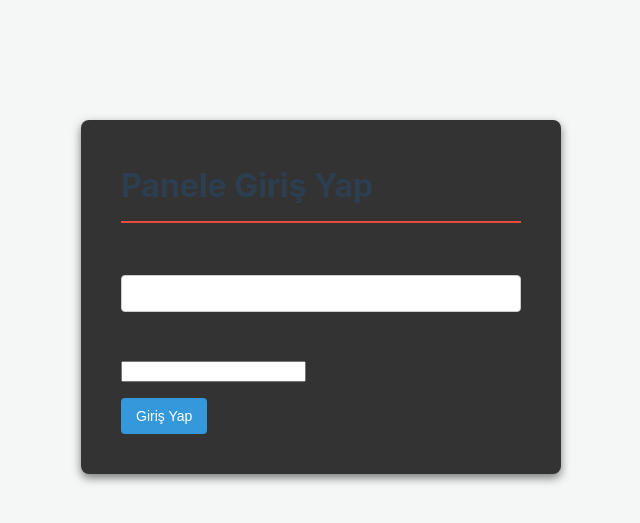
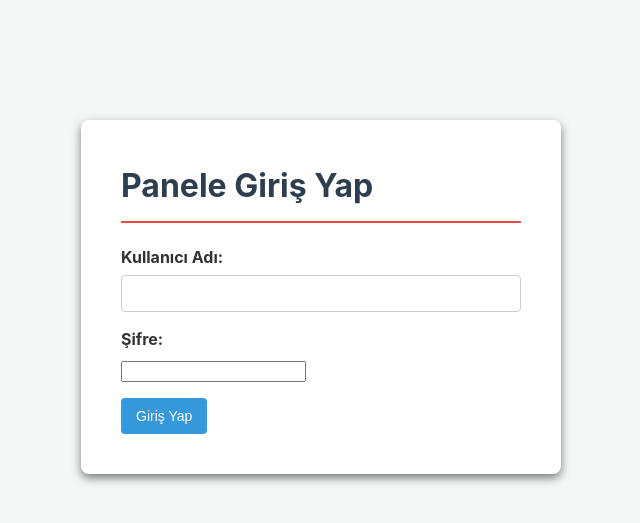
Before and after one commit to hermesthecat/sourcegraph2api, a Node project: template views/login.ejs in a window 1280 px wide. Shown: the top 523 px of the page, without its empty margins (319-959 px from the left). Run offline with Node 20 templates, Linux system fonts and the light colour scheme; the template is opened without the code that fills it, so the values that code supplies are empty; some libraries are stand-ins or nearby versions.

Commit message:
Refactor login.ejs to improve layout and styling: change background color to white, enhance form structure, and ensure consistent display of error messages. Add newline at the end of the file for better formatting.

```diff
--- a/views/login.ejs
+++ b/views/login.ejs
@@ -1,5 +1,6 @@
 <!DOCTYPE html>
 <html lang="tr">
+
 <head>
     <meta charset="UTF-8">
     <meta name="viewport" content="width=device-width, initial-scale=1.0">
@@ -10,18 +11,21 @@
             max-width: 400px;
             margin: 100px auto;
             padding: 40px;
-            background-color: #333;
+            background-color: #ffffff;
             border-radius: 8px;
-            box-shadow: 0 4px 10px rgba(0,0,0,0.5);
+            box-shadow: 0 4px 10px rgba(0, 0, 0, 0.5);
         }
     </style>
 </head>
+
 <body>
     <div class="login-container">
         <h1>Panele Giriş Yap</h1>
 
-        <% if (message && message.length > 0) { %>
-            <div class="alert alert-error"><%= message[0] %></div>
+        <% if (message && message.length> 0) { %>
+            <div class="alert alert-error">
+                <%= message[0] %>
+            </div>
             <% } %>
 
                 <form action="/login" method="post">
@@ -37,4 +41,5 @@
                 </form>
     </div>
 </body>
+
 </html>
```
Lines whose indentation alone changed are shown as unchanged.
